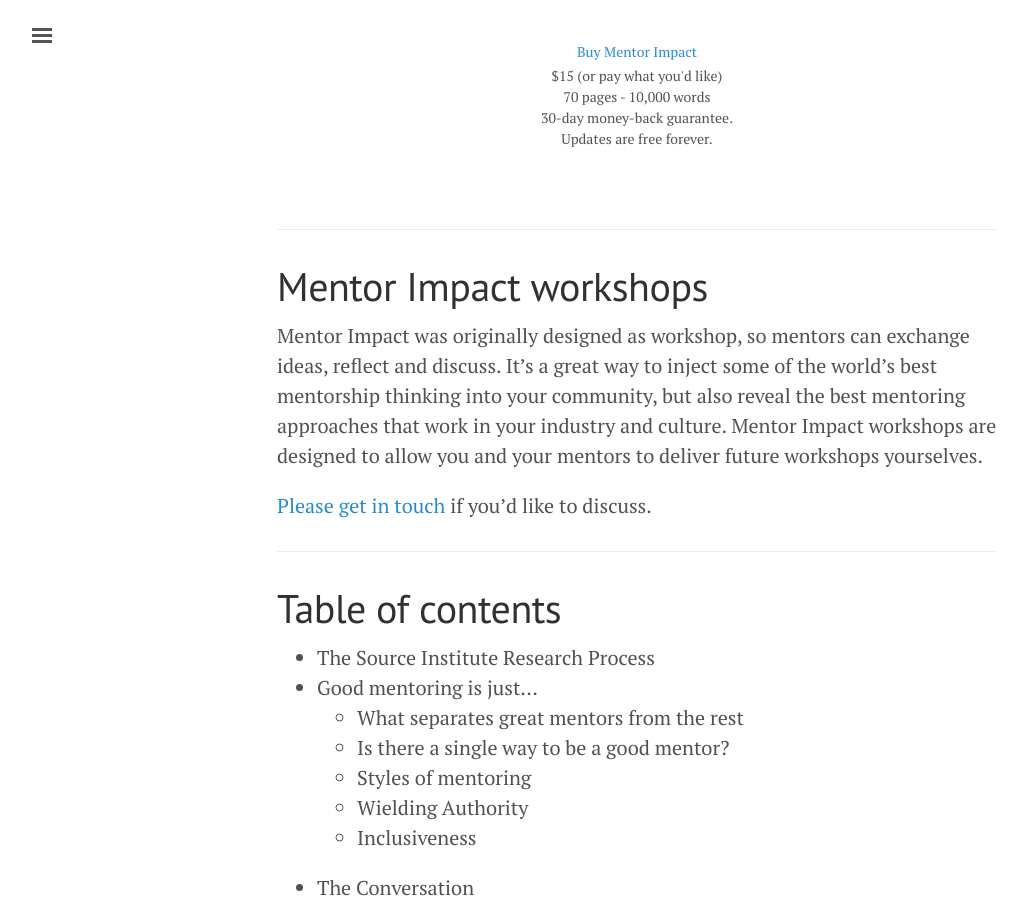
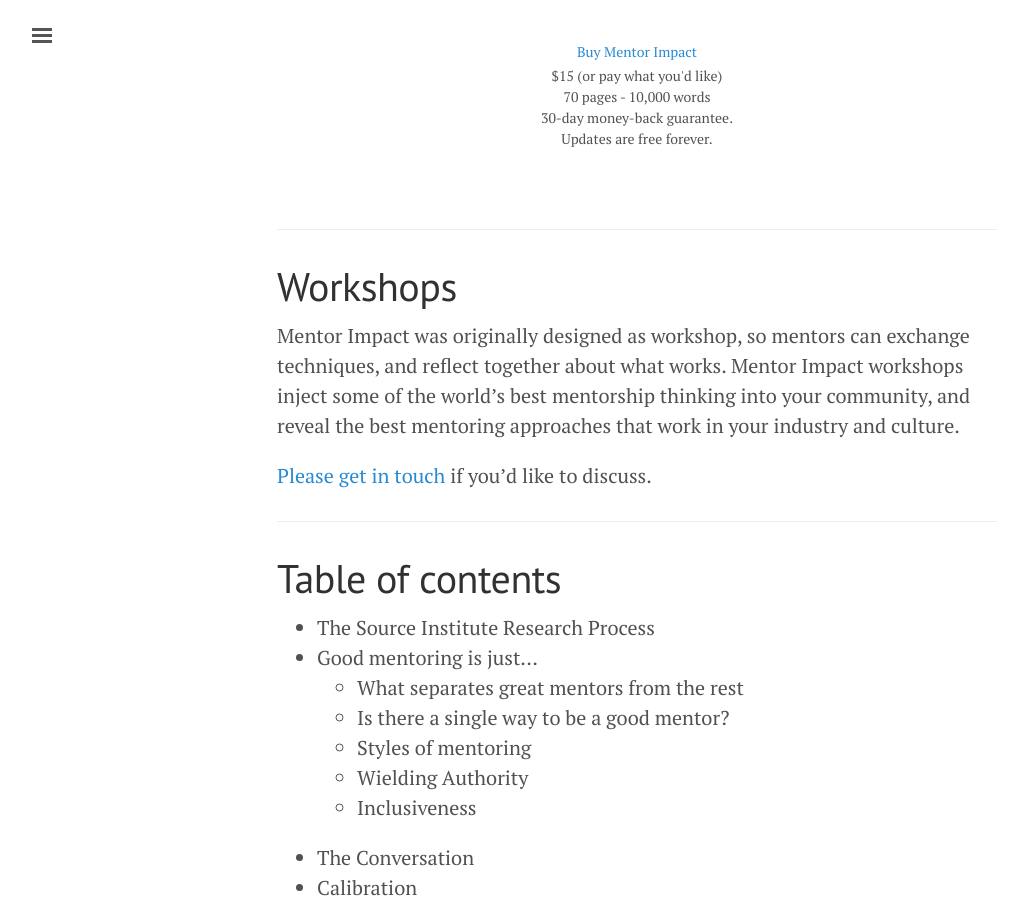
Before and after one commit to sourceinstitute/peerlearningguide, a Jekyll site: the page built from index.html, in a window 1280 px wide and 900 px high, scrolled down 1913 px. Shown: the whole window, without its empty margins (3-1030 px from the left). Built offline with Jekyll 4.4.1, drawn with Linux system fonts in a browser that asks for light colours; nearby versions of some CDN libraries; the list of posts is cut into pages by our own code; comment, search, counter and statistics services are not loaded; a style sheet for code colours, icons or effects is not loaded.

Commit message:
simplify workshop text

```diff
--- a/_includes/index.md
+++ b/_includes/index.md
@@ -73,9 +73,9 @@
 
 ---
 
-# Mentor Impact workshops
+# Workshops
 
-Mentor Impact was originally designed as  workshop, so mentors can exchange ideas, reflect and discuss. It's a great way to inject some of the world's best mentorship thinking into your community, but also reveal the best mentoring approaches that work in your industry and culture. Mentor Impact workshops are designed to allow you and your mentors to deliver future workshops yourselves.
+Mentor Impact was originally designed as workshop, so mentors can exchange techniques, and reflect together about what works. Mentor Impact workshops inject some of the world's best mentorship thinking into your community, and reveal the best mentoring approaches that work in your industry and culture.
 
 [Please get in touch](mailto:salim@source.institute) if you'd like to discuss.
 
```
